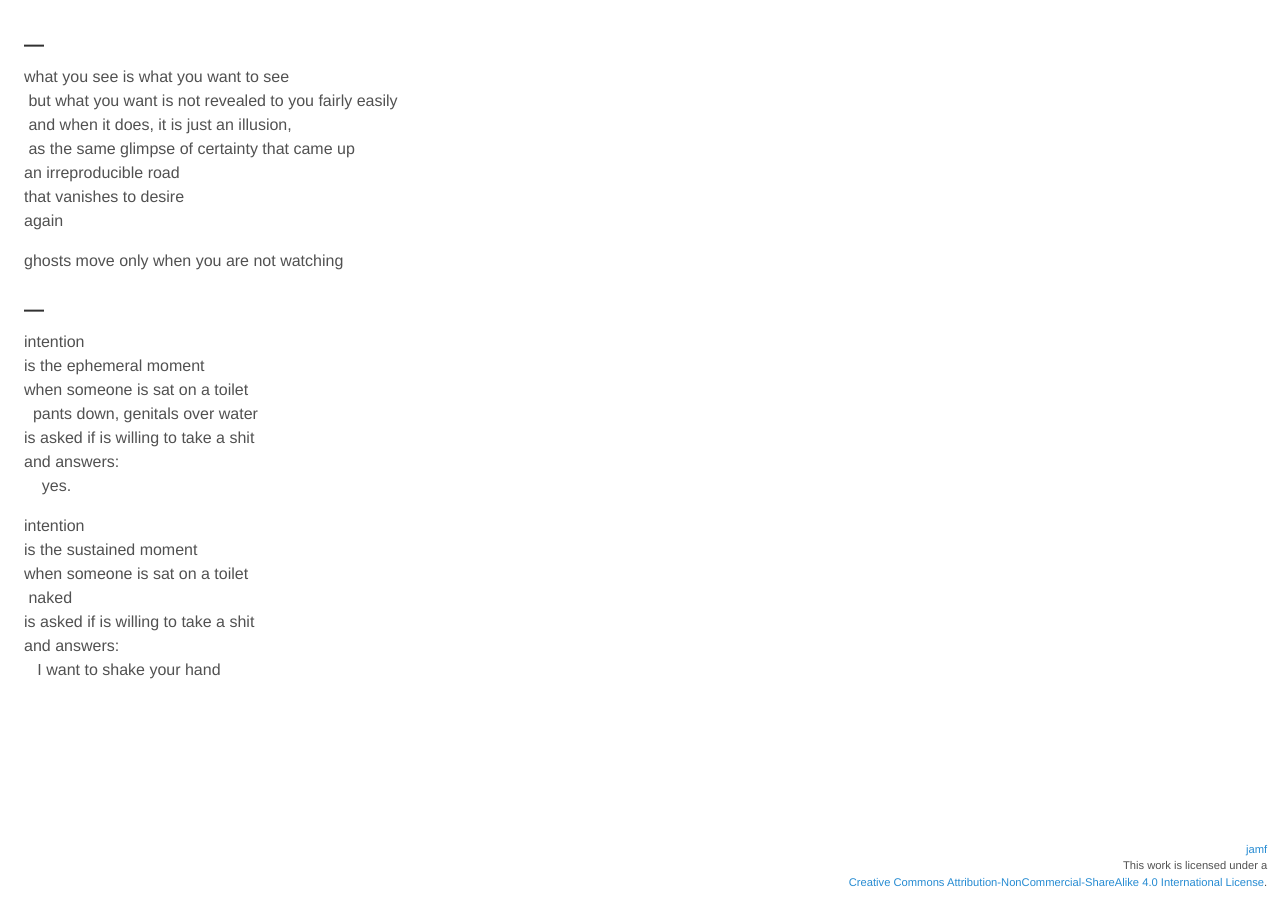
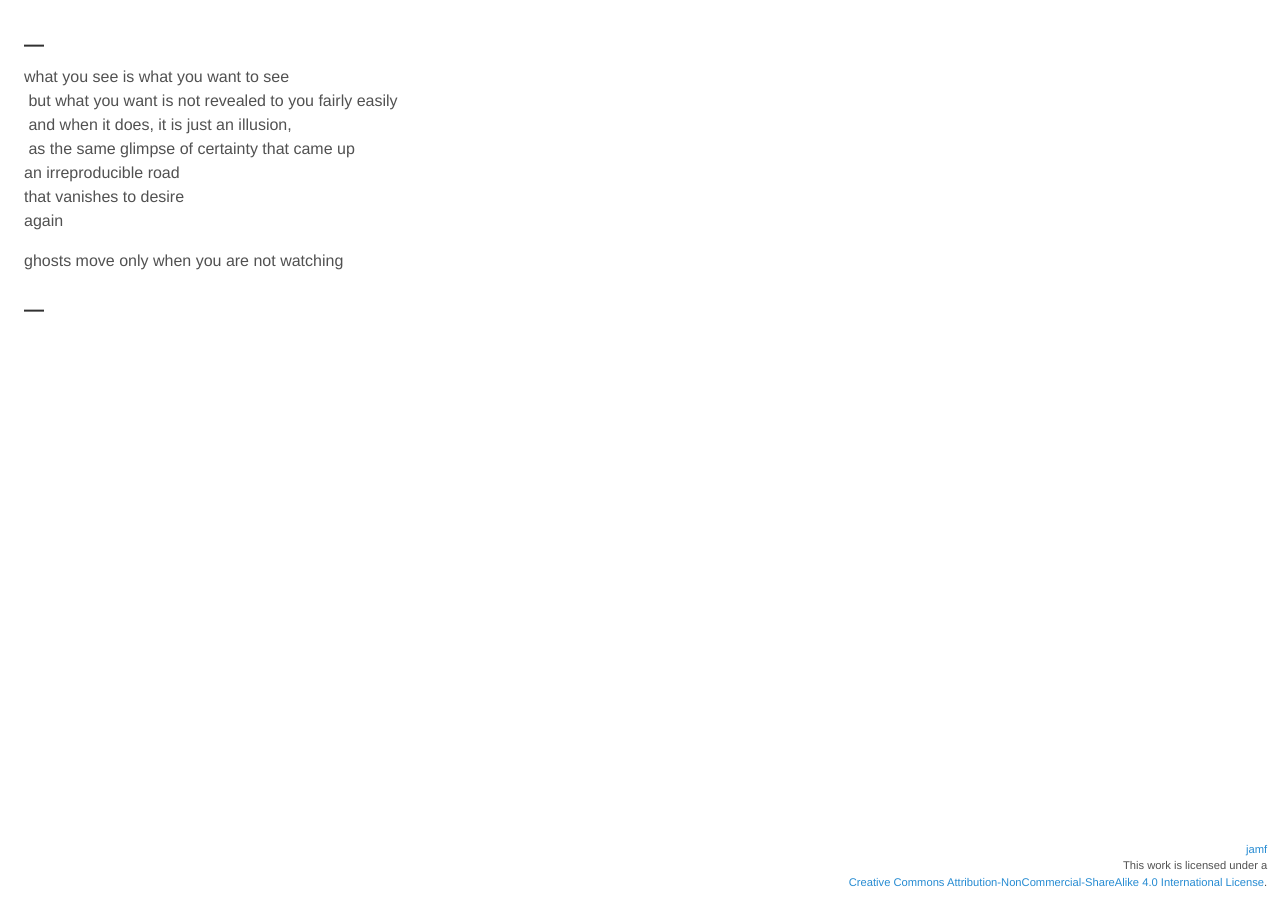
Before and after one commit to ja-mf/ja-mf.github.io, a Jekyll site: the page built from index.md, in a window 1280 px wide. Built offline with Jekyll 4.4.1, drawn with Linux system fonts in a browser that asks for light colours.

Commit message:
Update index.md

```diff
--- a/index.md
+++ b/index.md
@@ -16,18 +16,3 @@ again
 ghosts move only when you are not watching
 
 ### &mdash;
-intention
-is the ephemeral moment
-when someone is sat on a toilet
-&nbsp; pants down, genitals over water
-is asked if is willing to take a shit
-and answers:
-&nbsp; &nbsp; yes.
-
-intention
-is the sustained moment
-when someone is sat on a toilet
- &nbsp;naked
-is asked if is willing to take a shit
-and answers:
-&nbsp; &nbsp;I want to shake your hand
```
